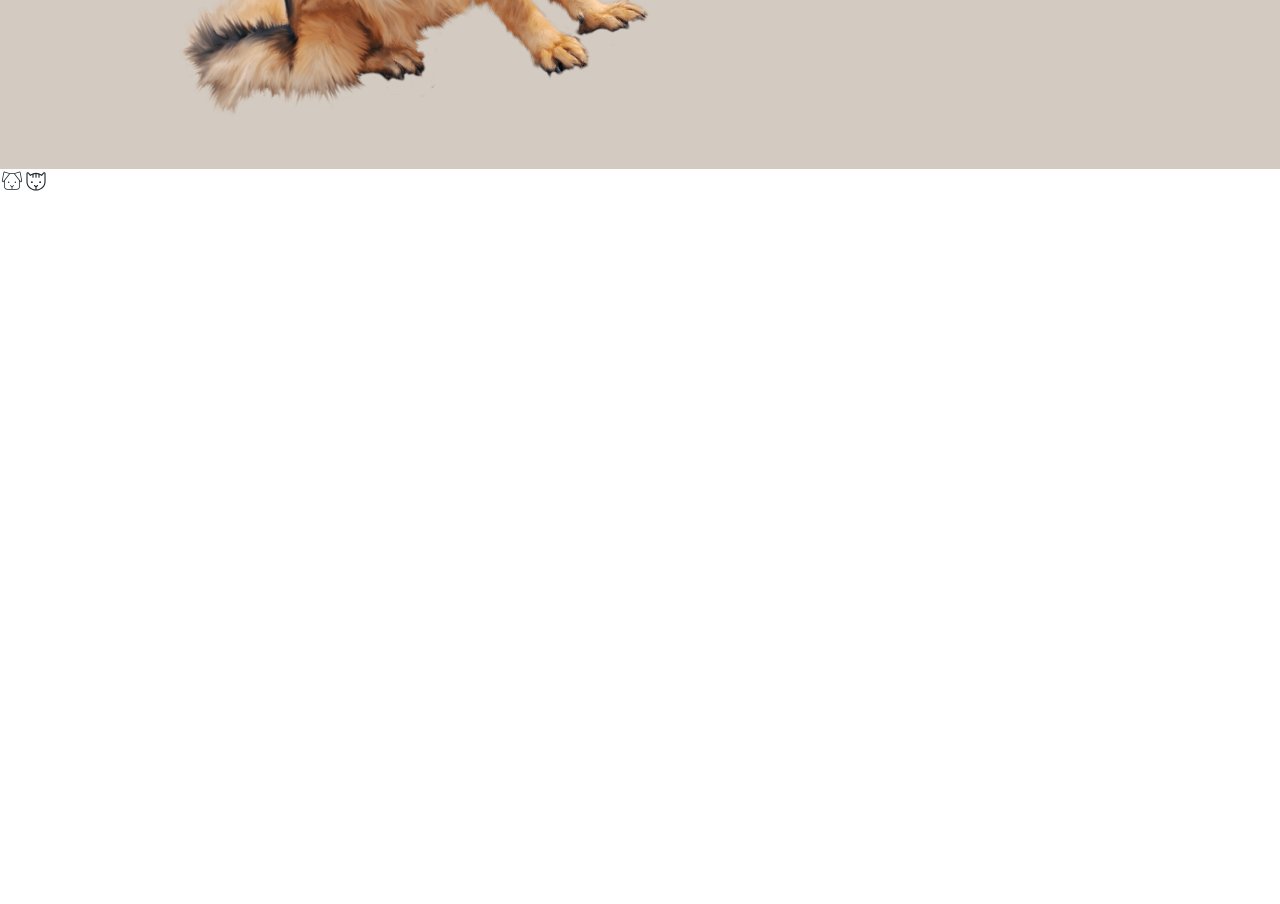
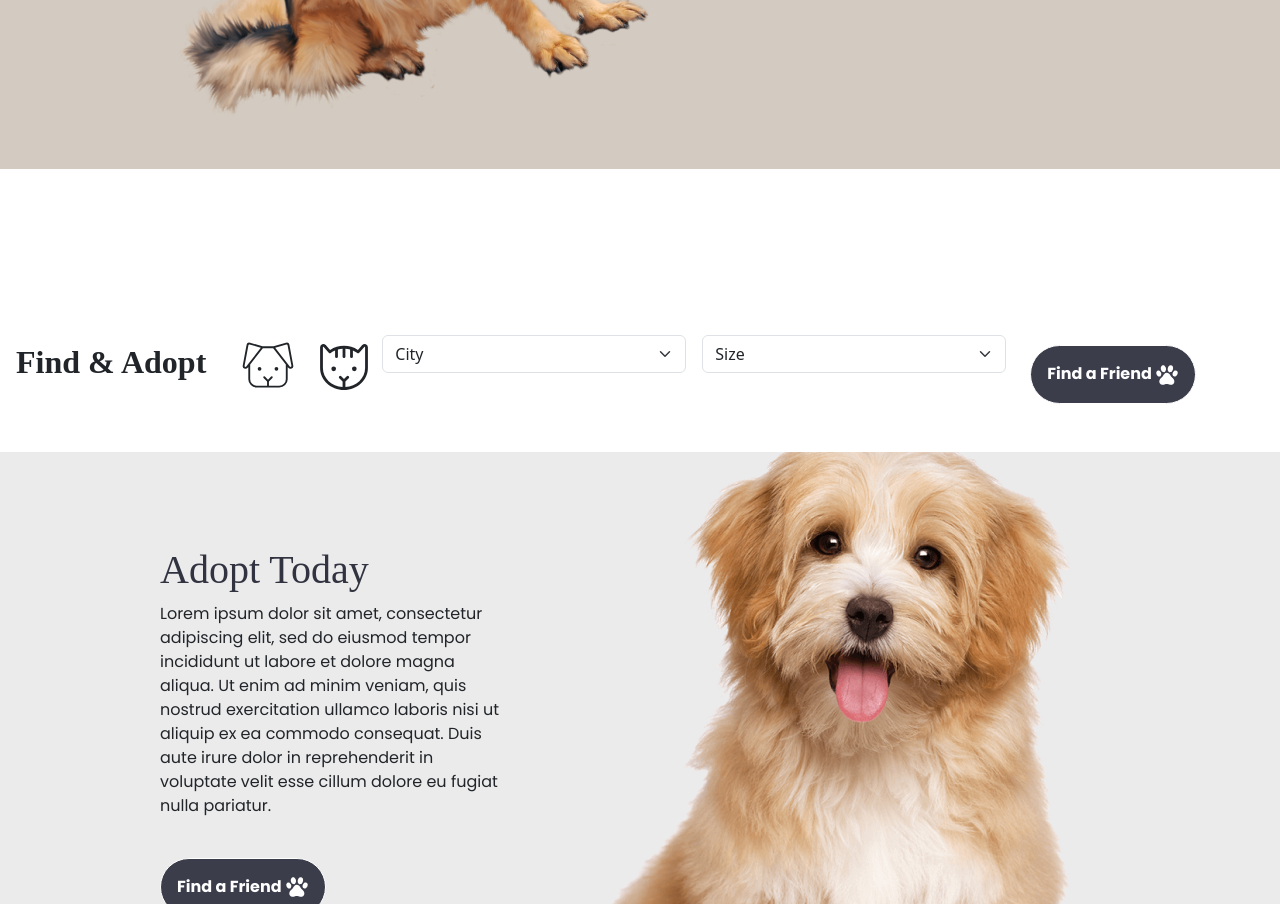
Before and after one commit to anushree2002s/Animal-Adoption, a plain HTML site: page index.html in a window 1280 px wide. Shown: the part 551-1455 px from the top of the page. Before the commit the page ends 800 px from the top, so only its background shows below. Drawn offline with nearby package versions, Linux system fonts and the light colour scheme; a web font is replaced by a local one.

Commit message:
working on adoption

```diff
--- a/index.html
+++ b/index.html
@@ -22,6 +22,7 @@
       crossorigin="anonymous"
     />
   </head>
+  <body>
     <!-- icons -->
     <svg xmlns="http://www.w3.org/2000/svg" style="display: none">
       <!-- cat -->
@@ -193,18 +194,15 @@
         <div class="row align-items-center">
           <!-- image-->
           <div class="col-md-6 dog-image">
-                  <img
-                    src="images/dog.png"
-                    alt="Dog"
-                    class="dog-image"
-                  />
+            <img src="images/dog.png" alt="Dog" class="dog-image" />
           </div>
 
           <!-- adopt column -->
-                <div class="col-md-6 adopt-content ">
+          <div class="col-md-6 adopt-content">
             <h2>You can make a difference in their lives.</h2>
             <a href="#" class="adopt-btn">
-                    Adopt A Pet <svg class="icon" width="24" height="24">
+              Adopt A Pet
+              <svg class="icon" width="24" height="24">
                 <use xlink:href="#paw-light"></use>
               </svg>
             </a>
@@ -219,15 +217,95 @@
         <!-- title and icon -->
         <div class="mb-3 d-flex align-items-center mb-md-0">
           <!-- also the mb-md-0 means the margin at bottom is 0 when THE SCREEN IS BIGGER THAN MEDIUM. REMEMBER!!!! -->
-          <svg class="icon" width="24" height="24">
+          <h2 class="friend-heading mx-3">Find & Adopt</h2>
+          <svg class="icon mx-3" width="60" height="60">
             <use xlink:href="#dog"></use>
           </svg>
-          <svg class="icon" width="24" height="24">
+          <svg class="icon" width="60" height="60">
             <use xlink:href="#cat"></use>
           </svg>
         </div>
+        <!-- dropdowns -->
+        <div
+          class="d-flex flex-column flex-md-row justify-content-between w-50 mb-3 mb-md me-md-3"
+        >
+          <select class="form-select mb-2 mx-2">
+            <option selected disabled>City</option>
+            <option value="1">Kathmandu</option>
+            <option value="2">Lalitpur</option>
+            <option value="3">Bhaktapur</option>
+          </select>
+          <select class="form-select mb-2 mx-2">
+            <option selected disabled>Size</option>
+            <option value="small">Small</option>
+            <option value="medium">Medium</option>
+            <option value="large">Large</option>
+          </select>
+        </div>
+
+        <!-- button -->
+        <div class="text-md-end align-items-center">
+          <button class="find-btn w-100 w-md-auto">
+            Find a Friend
+            <svg class="icon" width="24" height="24">
+              <use xlink:href="#paw-light"></use>
+            </svg>
+          </button>
         </div>
       </div>
+    </div>
+
+    <!-- adopt today -->
+    <div class="mid-container my-5">
+      <div class="d-flex flex-column flex-md-row align-items-center">
+        <!-- left side -->
+        <div class="left-section text-center text-md-start me-md-4">
+          <h1>Adopt Today</h1>
+          <p>
+            Lorem ipsum dolor sit amet, consectetur adipiscing elit, sed do
+            eiusmod tempor incididunt ut labore et dolore magna aliqua. Ut enim
+            ad minim veniam, quis nostrud exercitation ullamco laboris nisi ut
+            aliquip ex ea commodo consequat. Duis aute irure dolor in
+            reprehenderit in voluptate velit esse cillum dolore eu fugiat nulla
+            pariatur.
+          </p>
+          <button class="find-btn my-4">
+            Find a Friend
+            <svg class="icon" width="24" height="24">
+              <use xlink:href="#paw-light"></use>
+            </svg>
+          </button>
+        </div>
+        <!-- right side -->
+        <div class="right-section mx-5">
+          <img
+            src="images/mid-dog.png"
+            class="d-none d-md-block"
+            alt="Cute Dog"
+          />
+        </div>
+      </div>
+    </div>
+
+    <!-- adoption steps-->
+     <div class="adoption-container">
+      <div class="d-flex flex-column flex-md-row align-items-center">
+        <!-- left side -->
+        <div class="left-section mx-5">
+          <img
+            src="images/person-cat.png"
+            class="d-none d-md-block"
+            alt="woman with cat"
+          />
+        </div>
+
+        <!-- right side -->
+         <div class="right-side d-flex flex-column align-items-center">
+         <h1>How Adoption Works?</h1>
+
+        </div>
+     </div>
+
 
 
     <script src="scripts.js"></script>
--- a/style.css
+++ b/style.css
@@ -14,6 +14,7 @@
     --primary-color: #313340;
     --secondary-color: #D3CAC1;
     --button-color: #3B3D4B;
+    --button-hover-color:#272831;
 }
 
 *{
@@ -80,5 +81,83 @@
 }
 
 .adopt-btn:hover{
-    background-color: #272831;;
+    background-color:var(--button-hover-color)
 }
+
+@media (max-width:768px) {
+    .adopt-content{
+        left: 0%;
+    }
+
+    .dog-image{
+        max-width: 100%;
+    }
+
+    .adopt-content{
+        width: 30%;
+    }
+
+}
+
+/* friend container */
+.friend-container{
+    margin-top: 10rem;
+}
+
+@media (max-width:768px) {
+    .friend-container{
+        margin-top: 5rem;
+    }
+}
+
+.friend-heading{
+    font-family: var(--heading-font);
+    font-weight: bold;
+}
+
+.find-btn{
+    background-color: var(--button-color);
+    padding: 1rem;
+    border-radius: 30px;
+    margin-top: 1rem;
+    font-family: var(--body-font);
+    font-weight: bold;
+    color: var(--button-font);
+    border: 1px solid #fff;
+}
+
+.find-btn:hover{
+    background-color: var(--button-hover-color);
+}
+
+/* adopt today */
+.mid-container{
+    background-color: #EBEBEC;
+    padding: 0 10rem;
+}
+
+@media (max-width:768px) {
+    .mid-container{
+        padding: 3rem;
+    }
+
+}
+
+.left-section h1{
+    font-family: var(--heading-font);
+    color: var(--primary-font);
+}
+
+.left-section p{
+    font-family: var(--body-font);
+}
+
+/* adoption steps */
+.adoption-container{
+    height: 50vh;
+}
+
+.adoption-container h1{
+    font-family: var(--heading-font);
+    color: var(--primary-font);
+}
```
Lines whose indentation alone changed are shown as unchanged.
